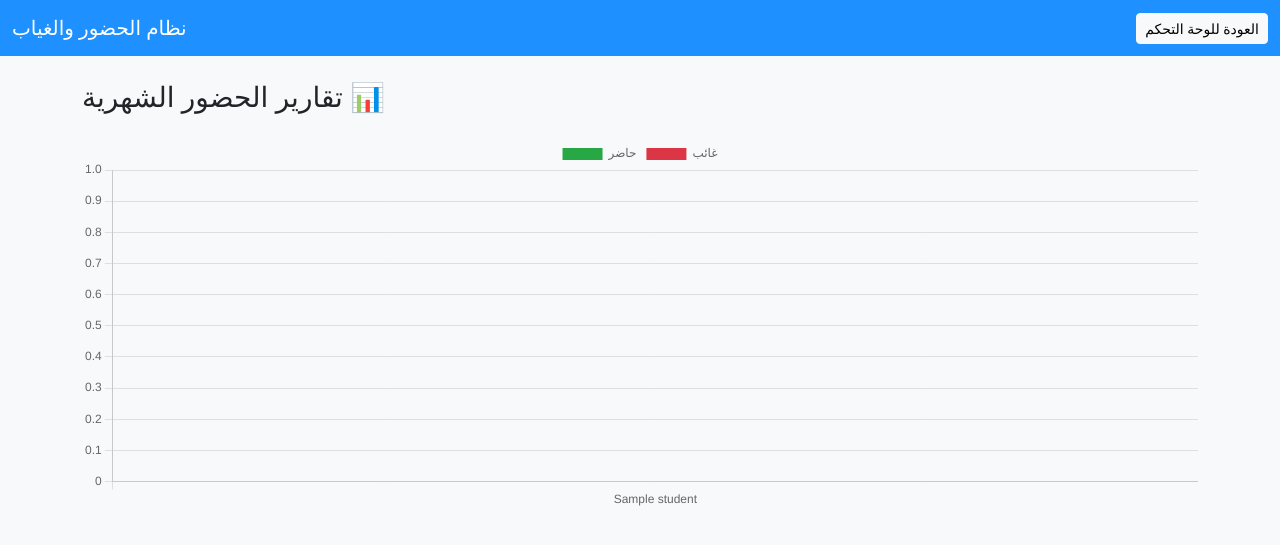
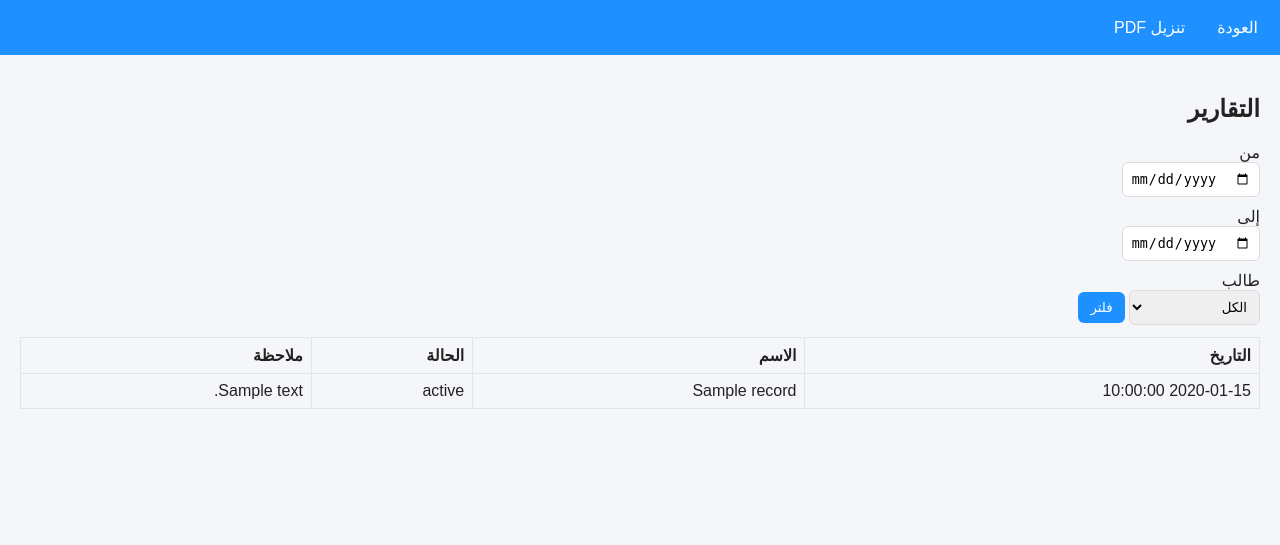
Before and after one commit to AL-TALHI/student-attendance-system, a Flask app: template templates/reports.html in a window 1280 px wide. Shown: the top 545 px of the page. Run offline with Flask 3, Linux system fonts and the light colour scheme; the template is opened without the code that fills it: most values are stand-ins (such as "Sample title", 1, 10 or a date in 2020).

Commit message:
Add files via upload

```diff
--- a/app.py
+++ b/app.py
@@ -1,102 +1,184 @@
 
-from flask import Flask, render_template, request, redirect, url_for
 import sqlite3
-from datetime import datetime
+from flask import Flask, render_template, request, redirect, url_for, flash, send_file
 import os
+from datetime import date, datetime
+from fpdf import FPDF
+from io import BytesIO
 
 app = Flask(__name__)
-
-DB_FILE = 'attendance.db'
+app.secret_key = "secret123"
+DB_PATH = "attendance.db"
 
 def init_db():
-    conn = sqlite3.connect(DB_FILE)
+    conn = sqlite3.connect(DB_PATH)
     c = conn.cursor()
+    # users
     c.execute('''CREATE TABLE IF NOT EXISTS users (
-                 id INTEGER PRIMARY KEY AUTOINCREMENT,
-                 username TEXT UNIQUE,
-                 password TEXT,
-                 role TEXT)''')
+        id INTEGER PRIMARY KEY AUTOINCREMENT,
+        username TEXT UNIQUE NOT NULL,
+        password TEXT NOT NULL,
+        role TEXT NOT NULL
+    )''')
+    # students
     c.execute('''CREATE TABLE IF NOT EXISTS students (
-                 id INTEGER PRIMARY KEY AUTOINCREMENT,
-                 name TEXT)''')
+        id INTEGER PRIMARY KEY AUTOINCREMENT,
+        name TEXT NOT NULL,
+        class_name TEXT,
+        student_number TEXT UNIQUE,
+        active INTEGER DEFAULT 1
+    )''')
+    # attendance
     c.execute('''CREATE TABLE IF NOT EXISTS attendance (
-                 id INTEGER PRIMARY KEY AUTOINCREMENT,
-                 student_id INTEGER,
-                 date TEXT,
-                 status TEXT,
-                 FOREIGN KEY(student_id) REFERENCES students(id))''')
-    c.execute("INSERT OR IGNORE INTO users (username, password, role) VALUES ('admin', '1234', 'admin')")
-    students = ['أحمد', 'سارة', 'محمد', 'ليلى', 'علي']
-    for student in students:
-        c.execute("INSERT OR IGNORE INTO students (name) VALUES (?)", (student,))
+        id INTEGER PRIMARY KEY AUTOINCREMENT,
+        student_id INTEGER,
+        date TEXT,
+        status TEXT,
+        note TEXT,
+        created_at TEXT DEFAULT (DATETIME('now')),
+        FOREIGN KEY(student_id) REFERENCES students(id)
+    )''')
+    # default admin
+    c.execute("SELECT id FROM users WHERE username='admin'")
+    if not c.fetchone():
+        c.execute("INSERT INTO users (username, password, role) VALUES (?, ?, ?)", ('admin', 'admin123', 'admin'))
+    # sample students if empty
+    c.execute("SELECT id FROM students LIMIT 1")
+    if not c.fetchone():
+        sample = [
+            ('أحمد محمد','Grade 1','S001'),
+            ('سارة خالد','Grade 1','S002'),
+            ('محمد علي','Grade 1','S003'),
+        ]
+        for name, cls, num in sample:
+            c.execute("INSERT INTO students (name, class_name, student_number) VALUES (?, ?, ?)", (name, cls, num))
     conn.commit()
     conn.close()
 
-init_db()
+def get_conn():
+    conn = sqlite3.connect(DB_PATH)
+    conn.row_factory = sqlite3.Row
+    return conn
 
-@app.route('/', methods=['GET', 'POST'])
+if not os.path.exists(DB_PATH):
+    init_db()
+
+# login
+@app.route('/', methods=['GET','POST'])
 def login():
     if request.method == 'POST':
-        username = request.form['username']
-        password = request.form['password']
-        conn = sqlite3.connect(DB_FILE)
-        c = conn.cursor()
-        c.execute("SELECT role FROM users WHERE username=? AND password=?", (username, password))
-        user = c.fetchone()
+        username = request.form.get('username','').strip()
+        password = request.form.get('password','').strip()
+        conn = get_conn()
+        user = conn.execute("SELECT * FROM users WHERE username=? AND password=?", (username,password)).fetchone()
         conn.close()
         if user:
-            role = user[0]
+            role = user['role']
             return redirect(url_for('dashboard', role=role))
-        else:
-            return "خطأ في تسجيل الدخول"
+        flash('اسم المستخدم أو كلمة المرور خاطئة')
     return render_template('login.html')
 
-@app.route('/dashboard/<role>')
-def dashboard(role):
-    conn = sqlite3.connect(DB_FILE)
-    c = conn.cursor()
-    c.execute("SELECT * FROM students")
-    students = c.fetchall()
+# dashboard - shows students and link to attendance page
+@app.route('/dashboard')
+def dashboard():
+    role = request.args.get('role','teacher')
+    conn = get_conn()
+    students = conn.execute("SELECT * FROM students WHERE active=1 ORDER BY name").fetchall()
     conn.close()
     return render_template('dashboard.html', students=students, role=role)
 
-@app.route('/add_student', methods=['POST'])
-def add_student():
-    name = request.form['name']
-    conn = sqlite3.connect(DB_FILE)
-    c = conn.cursor()
-    c.execute("INSERT INTO students (name) VALUES (?)", (name,))
-    conn.commit()
+# attendance page (GET show, POST submit)
+@app.route('/attendance', methods=['GET','POST'])
+def attendance():
+    conn = get_conn()
+    if request.method == 'POST':
+        today = request.form.get('date', date.today().isoformat())
+        for key, val in request.form.items():
+            if key in ['date','note_all']:
+                continue
+            try:
+                sid = int(key)
+            except:
+                continue
+            status = val
+            note = request.form.get(f'note_{sid}','')
+            conn.execute("INSERT INTO attendance (student_id, date, status, note) VALUES (?, ?, ?, ?)",
+                         (sid, today, status, note))
+        conn.commit()
+        conn.close()
+        flash('تم تسجيل الحضور بنجاح')
+        return redirect(url_for('dashboard'))
+    else:
+        students = conn.execute("SELECT * FROM students WHERE active=1 ORDER BY name").fetchall()
+        conn.close()
+        return render_template('attendance.html', students=students, today=date.today().isoformat())
+
+# reports view
+@app.route('/reports', methods=['GET','POST'])
+def reports():
+    conn = get_conn()
+    start = request.args.get('start','')
+    end = request.args.get('end','')
+    student_id = request.args.get('student','')
+    query = """SELECT a.id, a.date, s.name, a.status, a.note FROM attendance a
+               JOIN students s ON a.student_id = s.id WHERE 1=1 """
+    params = []
+    if start:
+        query += " AND date(a.date) >= date(?) "
+        params.append(start)
+    if end:
+        query += " AND date(a.date) <= date(?) "
+        params.append(end)
+    if student_id:
+        query += " AND s.id = ? "
+        params.append(student_id)
+    query += " ORDER BY a.date DESC"
+    records = conn.execute(query, params).fetchall()
+    students = conn.execute("SELECT id, name FROM students WHERE active=1 ORDER BY name").fetchall()
     conn.close()
-    return redirect(request.referrer)
+    return render_template('reports.html', records=records, students=students, start=start, end=end, student_id=student_id)
 
-@app.route('/attendance/<int:student_id>/<status>')
-def mark_attendance(student_id, status):
-    date = datetime.now().strftime("%Y-%m-%d")
-    conn = sqlite3.connect(DB_FILE)
-    c = conn.cursor()
-    c.execute("INSERT INTO attendance (student_id, date, status) VALUES (?, ?, ?)", (student_id, date, status))
-    conn.commit()
+# download PDF of current filtered report
+@app.route('/download_pdf')
+def download_pdf():
+    start = request.args.get('start','')
+    end = request.args.get('end','')
+    student_id = request.args.get('student','')
+    conn = get_conn()
+    query = """SELECT a.date, s.name, a.status, a.note FROM attendance a
+               JOIN students s ON a.student_id = s.id WHERE 1=1 """
+    params = []
+    if start:
+        query += " AND date(a.date) >= date(?) "
+        params.append(start)
+    if end:
+        query += " AND date(a.date) <= date(?) "
+        params.append(end)
+    if student_id:
+        query += " AND s.id = ? "
+        params.append(student_id)
+    query += " ORDER BY a.date DESC"
+    rows = conn.execute(query, params).fetchall()
     conn.close()
-    return redirect(request.referrer)
 
-@app.route('/reports')
-def reports():
-    conn = sqlite3.connect(DB_FILE)
-    c = conn.cursor()
-    c.execute("SELECT id, name FROM students")
-    students = c.fetchall()
-    report_data = []
-    for student in students:
-        student_id, name = student
-        c.execute("SELECT COUNT(*) FROM attendance WHERE student_id=? AND status='حاضر'", (student_id,))
-        present_count = c.fetchone()[0]
-        c.execute("SELECT COUNT(*) FROM attendance WHERE student_id=? AND status='غائب'", (student_id,))
-        absent_count = c.fetchone()[0]
-        report_data.append({'name': name, 'present': present_count, 'absent': absent_count})
-    conn.close()
-    return render_template('reports.html', report_data=report_data)
+    # create PDF using FPDF (fpdf2)
+    pdf = FPDF(orientation='P', unit='mm', format='A4')
+    try:
+        pdf.add_page()
+        # use default font; for Arabic display you'll need a TTF font registered - keeping simple for now
+        pdf.set_font('Arial', size=12)
+        pdf.cell(0, 8, txt='تقرير الحضور', ln=1, align='C')
+        pdf.ln(4)
+        pdf.set_font('Arial', size=10)
+        for r in rows:
+            line = f"{r['date']}  -  {r['name']}  -  {r['status']}"
+            pdf.cell(0, 7, txt=line, ln=1, align='R')
+        bio = BytesIO()
+        pdf.output(bio)
+        bio.seek(0)
+        return send_file(bio, download_name='attendance_report.pdf', as_attachment=True)
+    except Exception as e:
+        return f"PDF error: {e}", 500
 
 if __name__ == '__main__':
-    port = int(os.environ.get('PORT', 5000))
-    app.run(host='0.0.0.0', port=port, debug=True)
+    app.run(debug=True)
--- a/requirements.txt
+++ b/requirements.txt
@@ -1 +1,2 @@
 Flask==2.3.3
+fpdf==1.7.2
--- /dev/null
+++ b/static/script.js
@@ -0,0 +1,2 @@
+// simple placeholder
+console.log('script loaded');
--- /dev/null
+++ b/static/style.css
@@ -0,0 +1,11 @@
+
+body{font-family: Arial, sans-serif;direction:rtl;background:#f4f6f9;color:#222;margin:0;padding:0}
+.card{max-width:420px;margin:80px auto;padding:20px;background:#fff;border-radius:8px;box-shadow:0 6px 18px rgba(0,0,0,0.08)}
+label{display:block;margin-top:10px}
+input,select,button,textarea{padding:8px;border:1px solid #ddd;border-radius:6px}
+.btn{display:inline-block;background:#1e90ff;color:#fff;padding:8px 12px;border-radius:6px;text-decoration:none;border:none;cursor:pointer}
+.nav{background:#1e90ff;padding:10px;color:#fff;display:flex;gap:8px}
+.table{width:100%;border-collapse:collapse;margin-top:12px}
+.table th,.table td{border:1px solid #e1e5ea;padding:8px;text-align:right}
+main{padding:20px}
+.flash{background:#ffeeba;padding:10px;border-radius:6px;margin-top:12px}
--- a/templates/reports.html
+++ b/templates/reports.html
@@ -1,31 +1,36 @@
-
 <!DOCTYPE html>
 <html lang="ar">
 <head>
-    <meta charset="UTF-8">
-    <title>تقارير الحضور</title>
-    <link href="https://cdn.jsdelivr.net/npm/bootstrap@5.3.2/dist/css/bootstrap.min.css" rel="stylesheet">
-    <script src="https://cdn.jsdelivr.net/npm/chart.js"></script>
+  <meta charset="utf-8">
+  <title>التقارير</title>
+  <link rel="stylesheet" href="/static/style.css">
 </head>
-<body class="bg-light">
-<nav class="navbar navbar-expand-lg navbar-dark" style="background-color: #1E90FF;">
-  <div class="container-fluid">
-    <a class="navbar-brand" href="#">نظام الحضور والغياب</a>
-    <a href="/dashboard/admin" class="btn btn-light btn-sm ms-auto">العودة للوحة التحكم</a>
-  </div>
-</nav>
-<div class="container mt-4">
-    <h3 class="mb-4">تقارير الحضور الشهرية 📊</h3>
-    <canvas id="attendanceChart" height="100"></canvas>
-</div>
-<script>
-const ctx = document.getElementById('attendanceChart').getContext('2d');
-const labels = [{% for student in report_data %}"{{ student.name }}",{% endfor %}];
-const presentData = [{% for student in report_data %}{{ student.present }},{% endfor %}];
-const absentData = [{% for student in report_data %}{{ student.absent }},{% endfor %}];
-const data = {labels: labels, datasets: [{label:'حاضر', data: presentData, backgroundColor:'#28a745'}, {label:'غائب', data: absentData, backgroundColor:'#dc3545'}]};
-const config = {type:'bar', data:data, options:{responsive:true, scales:{y:{beginAtZero:true}}}};
-new Chart(ctx, config);
-</script>
+<body>
+  <nav class="nav">
+    <a href="/dashboard" class="btn">العودة</a>
+    <a class="btn" href="/download_pdf?start={{ start }}&end={{ end }}&student={{ student_id }}">تنزيل PDF</a>
+  </nav>
+  <main>
+    <h2>التقارير</h2>
+    <form method="GET">
+      <label>من</label><input type="date" name="start" value="{{ start }}">
+      <label>إلى</label><input type="date" name="end" value="{{ end }}">
+      <label>طالب</label>
+      <select name="student">
+        <option value="">الكل</option>
+        {% for s in students %}<option value="{{ s.id }}" {% if student_id==s.id|string %}selected{% endif %}>{{ s.name }}</option>{% endfor %}
+      </select>
+      <button class="btn" type="submit">فلتر</button>
+    </form>
+
+    <table class="table">
+      <thead><tr><th>التاريخ</th><th>الاسم</th><th>الحالة</th><th>ملاحظة</th></tr></thead>
+      <tbody>
+        {% for r in records %}
+        <tr><td>{{ r.date }}</td><td>{{ r.name }}</td><td>{{ r.status }}</td><td>{{ r.note }}</td></tr>
+        {% endfor %}
+      </tbody>
+    </table>
+  </main>
 </body>
 </html>
```
Also changed, not shown: templates/attendance.html (added, +45 -0 lines), templates/dashboard.html (+13 -38 lines), templates/login.html (+19 -15 lines).
